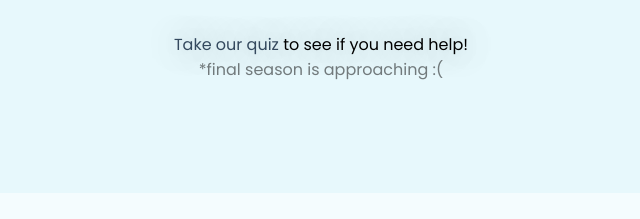
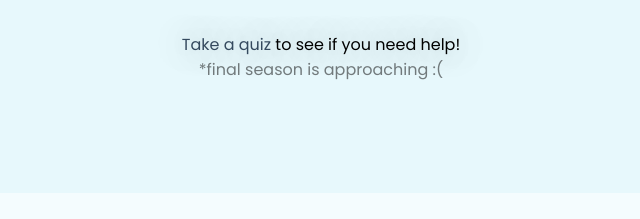
Before and after one commit to mikedelgaudio/quackForHelp, a plain HTML site: page pages/index.html in a window 1280 px wide. Shown: the part 519-738 px from the top of the page, 319-959 px from the left. Drawn offline with Linux system fonts and the light colour scheme.

Commit message:
Grammar fix

```diff
--- a/pages/index.html
+++ b/pages/index.html
@@ -86,7 +86,7 @@ Mitra Modi-->
 			<!--end of emojis-->
 			<div class="clearfix"></div>
 			<div class="captionText">
-				<p class="captionEnd"><a href="quizzes.html">Take our quiz</a> to see if you need help!</p>
+				<p class="captionEnd"><a href="quizzes.html">Take a quiz</a> to see if you need help!</p>
 			<p class="subText">*final season is approaching :&#40;</p>
 			</div>
 			<!--<div class="spacer"></div>-->
```
